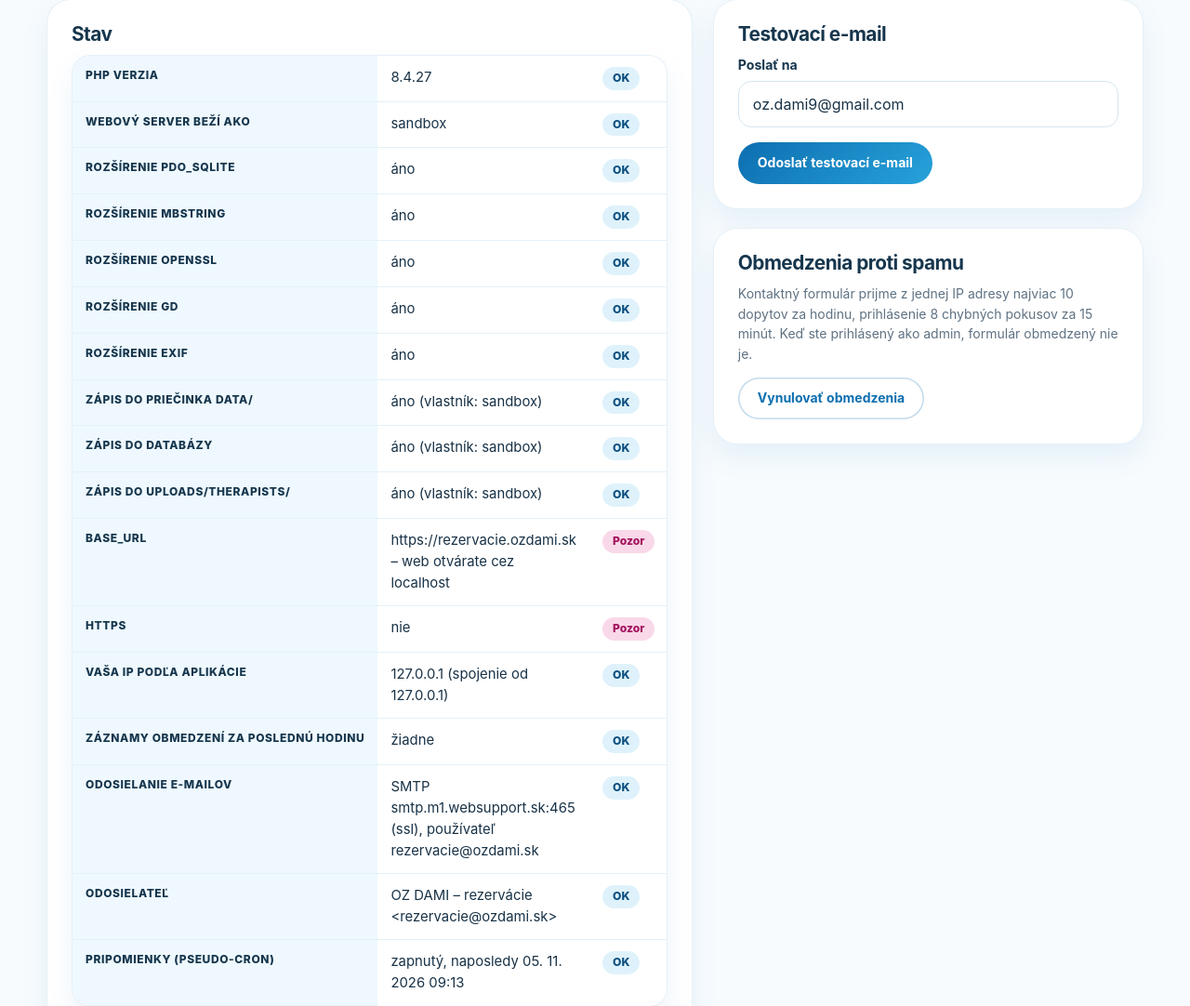
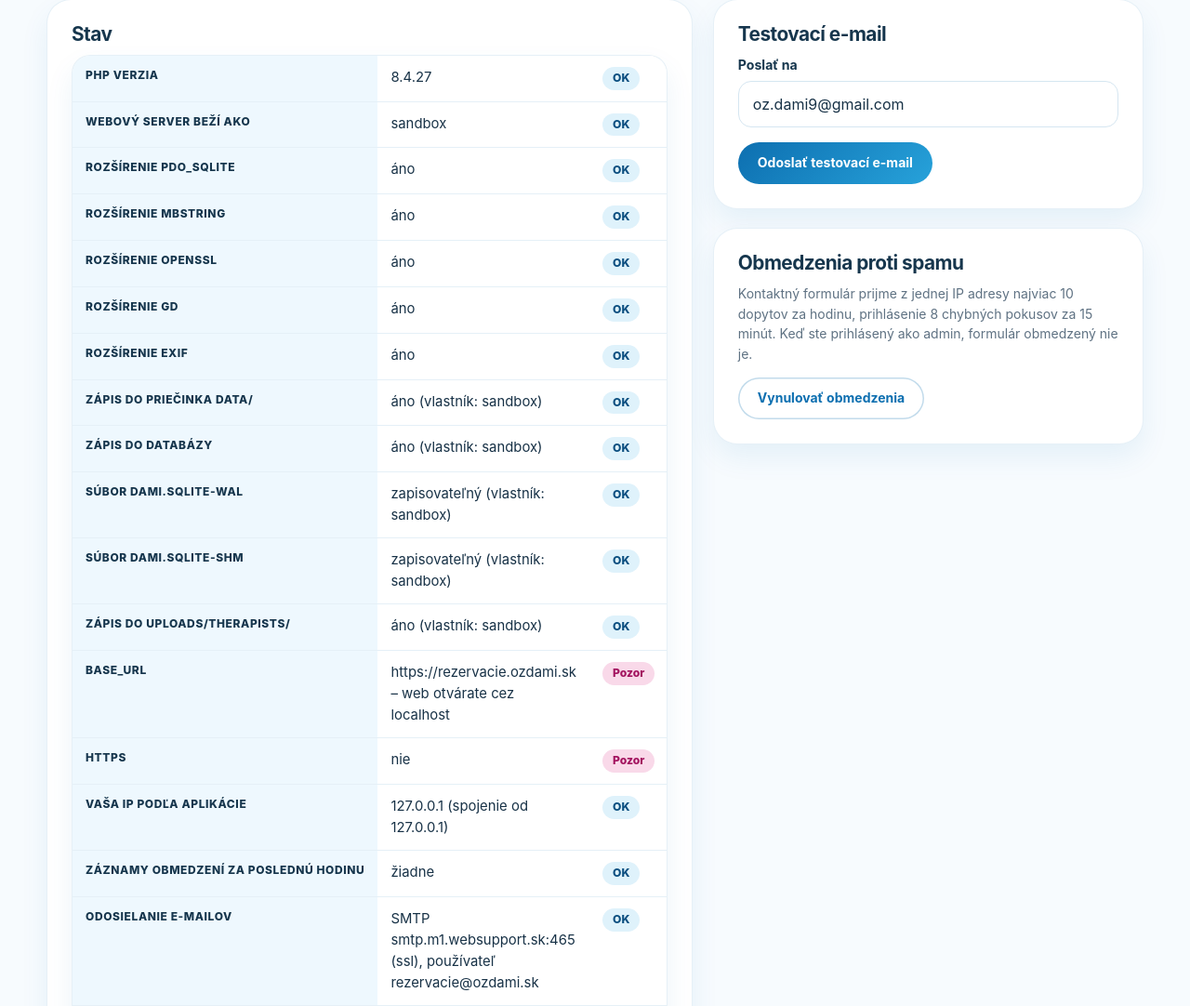
Before and after one commit to JanKarajos/DAMI, a PHP site: page /admin/diagnostika.php in a window 1280 px wide. Shown: the part 304-1386 px from the top of the page at 93% size. Run offline with PHP 8.4, Linux system fonts and the light colour scheme; the visitor is signed in with stand-in values (Sample User, id 1).

Commit message:
Chybová stránka ukáže prihlásenému adminovi detail chyby, posledná chyba v Diagnostike
- detail sa ukladá do data/last-error.txt (chránené .htaccess) a zobrazí sa v Diagnostike
- kontrola zapisovateľnosti dami.sqlite-wal/-shm, rada aj pre disk I/O error a database is locked
- počet dopytov v menu nespadne pri chybe databázy

Co-Authored-By: Claude Opus 5.5 <noreply@anthropic.com>
Claude-Session: https://claude.ai/code/session_01Q6hf4s7yZRQpREjpmdKsSt

```diff
--- a/admin/diagnostika.php
+++ b/admin/diagnostika.php
@@ -46,6 +46,11 @@ foreach (['pdo_sqlite', 'mbstring', 'openssl', 'gd', 'exif'] as $ext) {
 }
 $checks[] = ['Zápis do priečinka data/', (is_writable($data) ? 'áno' : 'NIE') . ' (vlastník: ' . $owner($data) . ')', is_writable($data)];
 $checks[] = ['Zápis do databázy', ($dbWritable ? 'áno' : 'NIE') . ' (vlastník: ' . $owner($dbFile) . ')', $dbWritable];
+foreach (['-wal', '-shm'] as $sfx) {
+    if (file_exists($dbFile . $sfx)) {
+        $checks[] = ['Súbor dami.sqlite' . $sfx, (is_writable($dbFile . $sfx) ? 'zapisovateľný' : 'NIE je zapisovateľný') . ' (vlastník: ' . $owner($dbFile . $sfx) . ')', is_writable($dbFile . $sfx)];
+    }
+}
 $checks[] = ['Zápis do uploads/therapists/', (is_writable($uploads) ? 'áno' : 'NIE') . ' (vlastník: ' . $owner($uploads) . ')', is_writable($uploads)];
 $checks[] = ['base_url', (string) cfg('base_url') . ($baseHost !== $host ? ' – web otvárate cez ' . $host : ''), $baseHost === $host];
 $checks[] = ['HTTPS', request_is_https() ? 'áno' : 'nie', request_is_https()];
@@ -89,6 +94,10 @@ page_header('Diagnostika', 'admin', 'admin/diagnostika.php');
           <td><span class="status <?= $ok ? 'status-free' : 'status-booked' ?>"><?= $ok ? 'OK' : 'Pozor' ?></span></td></tr>
       <?php endforeach; ?>
     </table></div>
+    <?php $lastErr = @file_get_contents($data . '/last-error.txt'); if ($lastErr): ?>
+      <h3 style="margin-top:24px">Posledná chyba servera</h3>
+      <pre style="white-space:pre-wrap;word-break:break-word;font-size:12px;background:#f3f8fc;border-radius:14px;padding:14px;max-height:320px;overflow:auto"><?= e($lastErr) ?></pre>
+    <?php endif; ?>
     <?php if (!$dbWritable || !is_writable($data)): ?>
       <div class="alert alert-error" style="margin-top:16px">Do databázy sa nedá zapisovať – rezervácie a dopyty skončia chybou 500.
         V Dockeri reštartujte projekt v Container Manager (práva sa pri štarte opravia). Vo Web Station pridajte používateľovi <b>http</b> právo Čítanie/Zápis na priečinky <code>data</code> a <code>uploads</code>.</div>
--- a/app/bootstrap.php
+++ b/app/bootstrap.php
@@ -51,25 +51,34 @@ function cfg(string $key, $default = null)
 /** Zrozumiteľná chybová stránka namiesto prázdnej „HTTP ERROR 500“. Detail ide do logu servera. */
 function render_fatal_error(Throwable $ex): void
 {
-    error_log('[DAMI] ' . get_class($ex) . ': ' . $ex->getMessage() . ' in ' . $ex->getFile() . ':' . $ex->getLine());
+    $detail = get_class($ex) . ': ' . $ex->getMessage() . ' in ' . str_replace(APP_ROOT . '/', '', $ex->getFile()) . ':' . $ex->getLine();
+    error_log('[DAMI] ' . $detail);
+    // Posledná chyba pre Diagnostiku (ak sa dá zapisovať).
+    @file_put_contents(APP_ROOT . '/data/last-error.txt', date('Y-m-d H:i:s') . ' ' . ($_SERVER['REQUEST_METHOD'] ?? '') . ' '
+        . ($_SERVER['REQUEST_URI'] ?? '') . "\n" . $detail . "\n" . $ex->getTraceAsString() . "\n");
     $msg = $ex->getMessage();
     $hint = '';
-    if (stripos($msg, 'readonly database') !== false || stripos($msg, 'unable to open database') !== false) {
-        $hint = 'Server nemá právo zapisovať do databázy (priečinok <code>data/</code>). '
+    if (preg_match('/readonly database|unable to open database|disk I\/O error/i', $msg)) {
+        $hint = 'Server nemá právo zapisovať do databázy (priečinok <code>data/</code> alebo súbory <code>dami.sqlite-wal</code> / <code>-shm</code>). '
             . 'V Dockeri reštartujte projekt (práva sa pri štarte opravia), vo Web Station dajte používateľovi <b>http</b> právo Čítanie/Zápis na priečinky <code>data</code> a <code>uploads</code>.';
+    } elseif (stripos($msg, 'database is locked') !== false) {
+        $hint = 'Databázu práve používa iný proces (napr. plánovaná úloha). Skúste to znova o chvíľu.';
     } elseif (stripos($msg, 'disk') !== false && stripos($msg, 'full') !== false) {
         $hint = 'Na disku servera nie je voľné miesto.';
     }
+    $isAdmin = session_status() === PHP_SESSION_ACTIVE && !empty($_SESSION['admin_id']);
     if (!headers_sent()) {
         http_response_code(500);
         header('Content-Type: text/html; charset=utf-8');
     }
     echo '<!doctype html><html lang="sk"><meta charset="utf-8"><meta name="viewport" content="width=device-width,initial-scale=1">'
         . '<title>Chyba servera</title><body style="font-family:-apple-system,BlinkMacSystemFont,Helvetica Neue,Arial,sans-serif;background:#f7fbfe;color:#183247;margin:0;padding:40px 16px">'
-        . '<div style="max-width:640px;margin:0 auto;background:#fff;border-radius:24px;padding:32px;box-shadow:0 20px 50px rgba(13,111,176,.1)">'
+        . '<div style="max-width:720px;margin:0 auto;background:#fff;border-radius:24px;padding:32px;box-shadow:0 20px 50px rgba(13,111,176,.1)">'
         . '<h1 style="margin-top:0">Ospravedlňujeme sa, nastala chyba.</h1>'
         . '<p>Vašu požiadavku sa nepodarilo spracovať. Skúste to prosím neskôr alebo nás kontaktujte: '
         . htmlspecialchars((string) cfg('contact.email')) . ', ' . htmlspecialchars((string) cfg('contact.phone')) . '.</p>'
         . ($hint ? '<p style="background:#fdeef5;border-radius:14px;padding:14px 16px"><b>Pre správcu:</b> ' . $hint . '</p>' : '')
+        . ($isAdmin ? '<p style="background:#eef6fb;border-radius:14px;padding:14px 16px;font-size:14px;word-break:break-word"><b>Detail chyby (vidí iba prihlásený admin):</b><br><code>'
+            . htmlspecialchars($detail) . '</code></p>' : '<p style="font-size:13px;color:#5f7283">Správca: prihláste sa do administrácie a zopakujte akciu – zobrazí sa detail chyby (alebo ho nájdete v Diagnostike).</p>')
         . '<p><a href="javascript:history.back()" style="color:#0D6FB0">← späť</a></p></div></body></html>';
 }
--- a/app/inquiries.php
+++ b/app/inquiries.php
@@ -23,7 +23,11 @@ function inquiry_find(int $id): ?array
 
 function inquiries_new_count(): int
 {
-    return (int) db()->query("SELECT COUNT(*) FROM inquiries WHERE status = 'new'")->fetchColumn();
+    try {
+        return (int) db()->query("SELECT COUNT(*) FROM inquiries WHERE status = 'new'")->fetchColumn();
+    } catch (PDOException $ex) {
+        return 0;   // menu sa musí zobraziť aj pri probléme s databázou (napr. kvôli Diagnostike)
+    }
 }
 
 /** Uloží dopyt a odošle e-maily. $therapy môže byť null (všeobecná otázka). */
```
